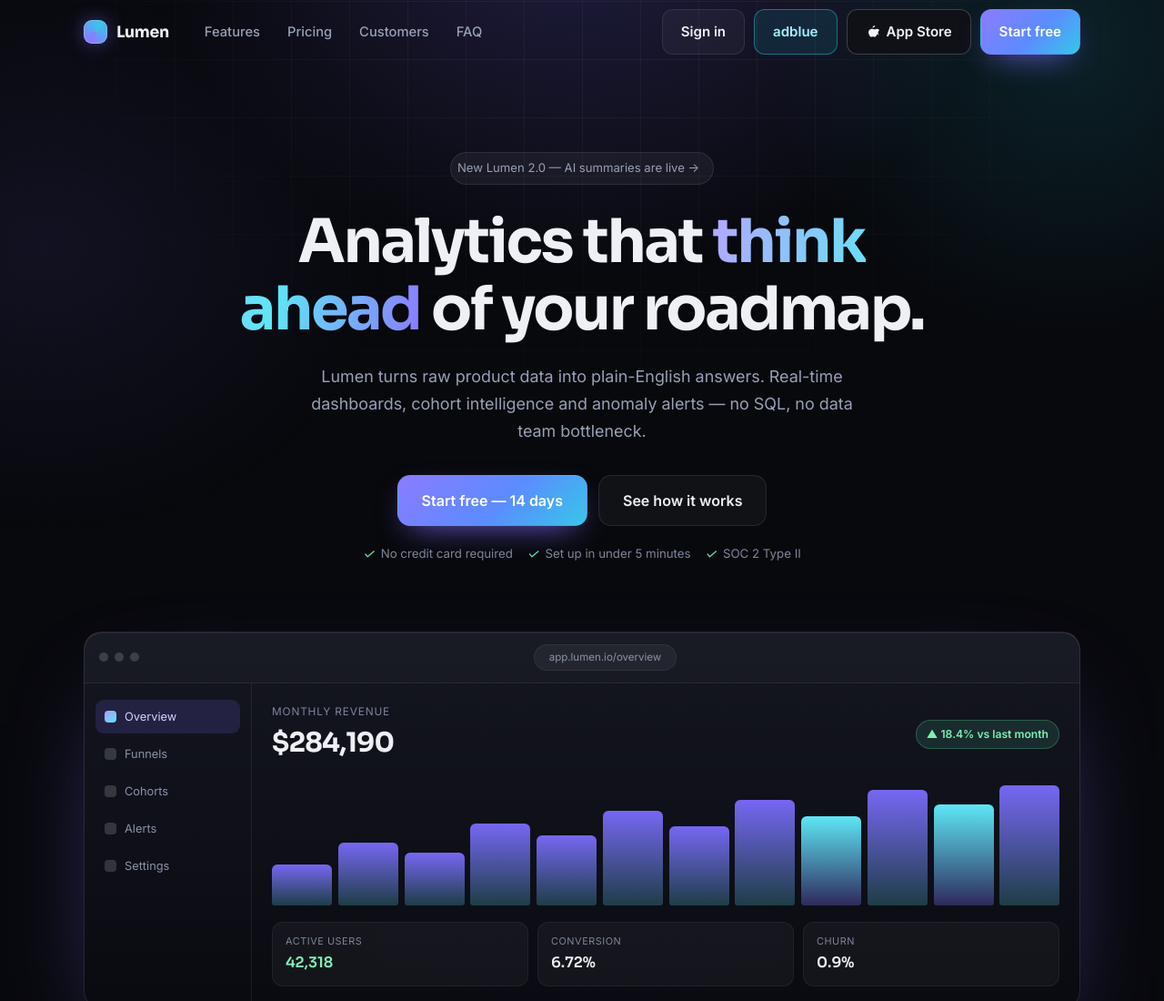
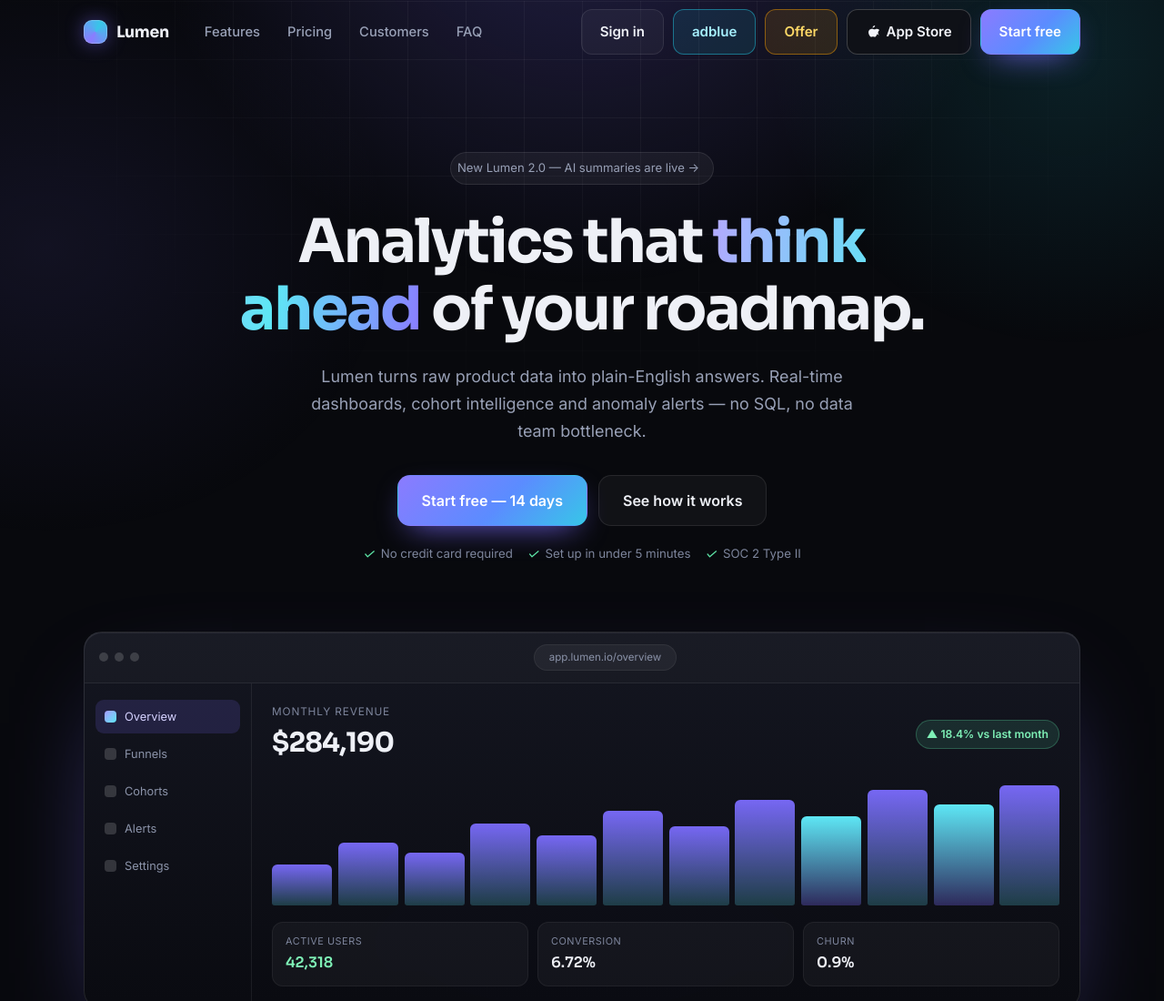
Before and after one commit to Nihal233778/Co, a plain HTML site: page index.html in a window 1280 px wide. Shown: the top 1100 px of the page at 91% size. Drawn offline with Linux system fonts and the light colour scheme.

Commit message:
Fix HTML formatting and add offer button

```diff
--- a/index.html
+++ b/index.html
@@ -1,4 +1,5 @@
-           <!DOCTYPE html>
+
+    <!DOCTYPE html>
 <html lang="en">
 <head>
 <meta charset="UTF-8" />
@@ -104,6 +105,18 @@ section{scroll-margin-top:96px}
   border-color:rgba(255,255,255,.36);
   transform:translateY(-2px);
   box-shadow:0 14px 34px -18px rgba(255,255,255,.35);
+}
+.btn-offer{
+  background:rgba(255,165,0,.12);
+  border-color:rgba(255,165,0,.45);
+  color:#ffd966;
+}
+.btn-offer:hover{
+  background:rgba(255,165,0,.22);
+  border-color:rgba(255,165,0,.75);
+  color:#fff0b3;
+  transform:translateY(-2px);
+  box-shadow:0 14px 34px -16px rgba(255,165,0,.8);
 }
 .btn-lg{padding:14px 26px;font-size:1rem;border-radius:14px}
 .btn-block{width:100%}
@@ -431,6 +444,7 @@ footer.site{border-top:1px solid var(--border);padding:clamp(44px,6vw,64px) 0 30
   .nav-links a{padding:12px 14px;font-size:.95rem}
   .nav-actions{gap:8px}
   .nav-actions .btn{padding:9px 13px;font-size:.85rem;border-radius:10px}
+  .nav-actions .btn-offer{display:none}
   .nav-actions .btn-appstore span{display:none}
   .nav-actions .btn-appstore{padding:9px 11px}
   .nav-toggle{display:grid}
@@ -479,6 +493,10 @@ footer.site{border-top:1px solid var(--border);padding:clamp(44px,6vw,64px) 0 30
       <a class="btn btn-adblue affiliate-link"
          href="https://app.trcefy.com/sl?id=6a2050db46d3cf0d62f32aa4&pid=2&sub2=u814646&sub6=s2smartLink&sub5=s1SUBID1HERE"
          target="_blank" rel="sponsored noopener">adblue</a>
+
+      <a class="btn btn-offer affiliate-link"
+         href="https://app.trcefy.com/click?pid=2&offer_id=23755&sub2=u814646&sub5=s1SUBID1HERE"
+         target="_blank" rel="sponsored noopener">Offer</a>
 
       <a class="btn btn-appstore"
          href="https://apps.apple.com/us/app/swagbucks-earn-real-rewards/id640439547"
```
